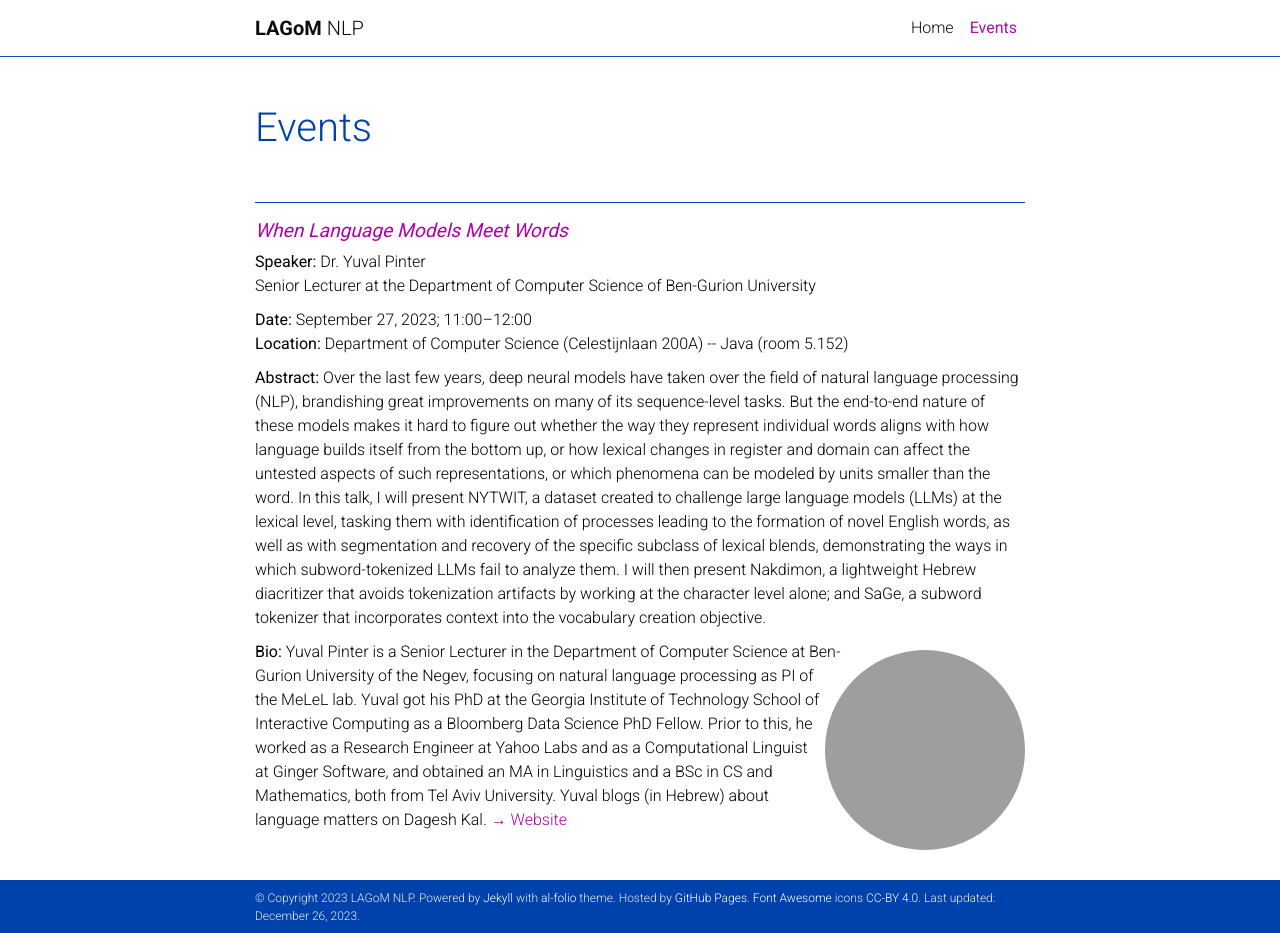
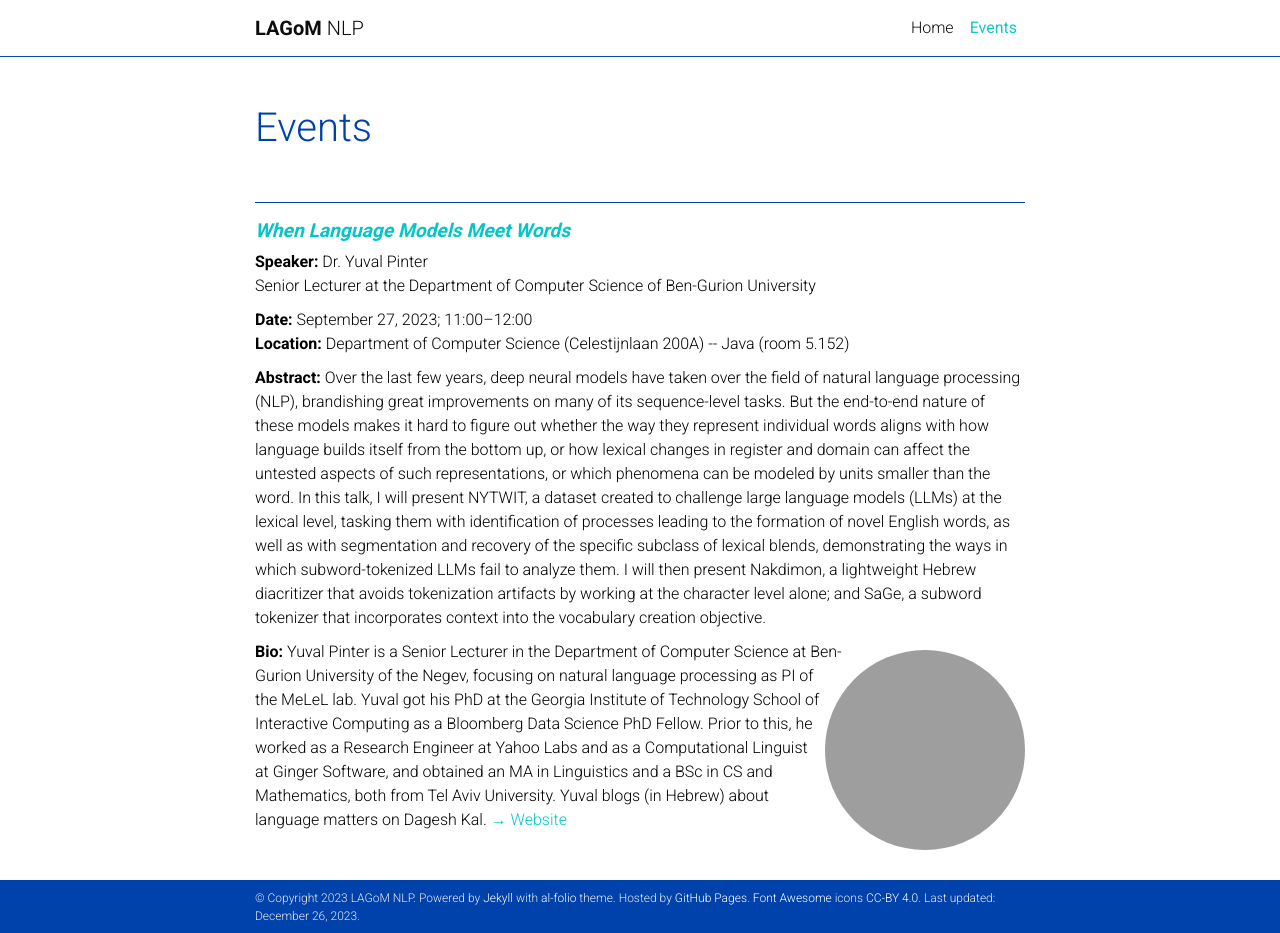
Before and after one commit to LAGoM-NLP/lagom-nlp.github.io, a Jekyll site: the page built from _pages/events.md, in a window 1280 px wide and 933 px high. Built offline with Jekyll 4.4.1, drawn with Linux system fonts in a browser that asks for light colours; comment, search, counter and statistics services are not loaded; a style sheet for code colours, icons or effects is not loaded; grey boxes are pictures that could not be loaded.

Commit message:
No more pink, and bolded event title and properties.

```diff
--- a/_sass/_base.scss
+++ b/_sass/_base.scss
@@ -685,15 +685,15 @@ html.transition *:after {
 // event descriptions
 .event-title {
   font-size: larger;
-  //color: var(--global-divider-color);
-  font-weight: bolder;
+  color: var(----global-text-color);
+  font-weight: bold;
   font-style: italic;
 }
 .events {
   h3 {
     font-size: medium;
     display: inline;
-    font-weight: bolder;
+    font-weight: bold;
   }
   div {
     margin-bottom: 10px;
--- a/_sass/_variables.scss
+++ b/_sass/_variables.scss
@@ -40,4 +40,4 @@ $code-bg-color-dark:      #2c3237 !default;
 
 $mainlp-dark-blue: #0042ac !default;
 $mainlp-light-blue: #0b96d7 !default;
-$mainlp-green: #b200a9 !default;
+$mainlp-green: #06c5c5 !default;
```
